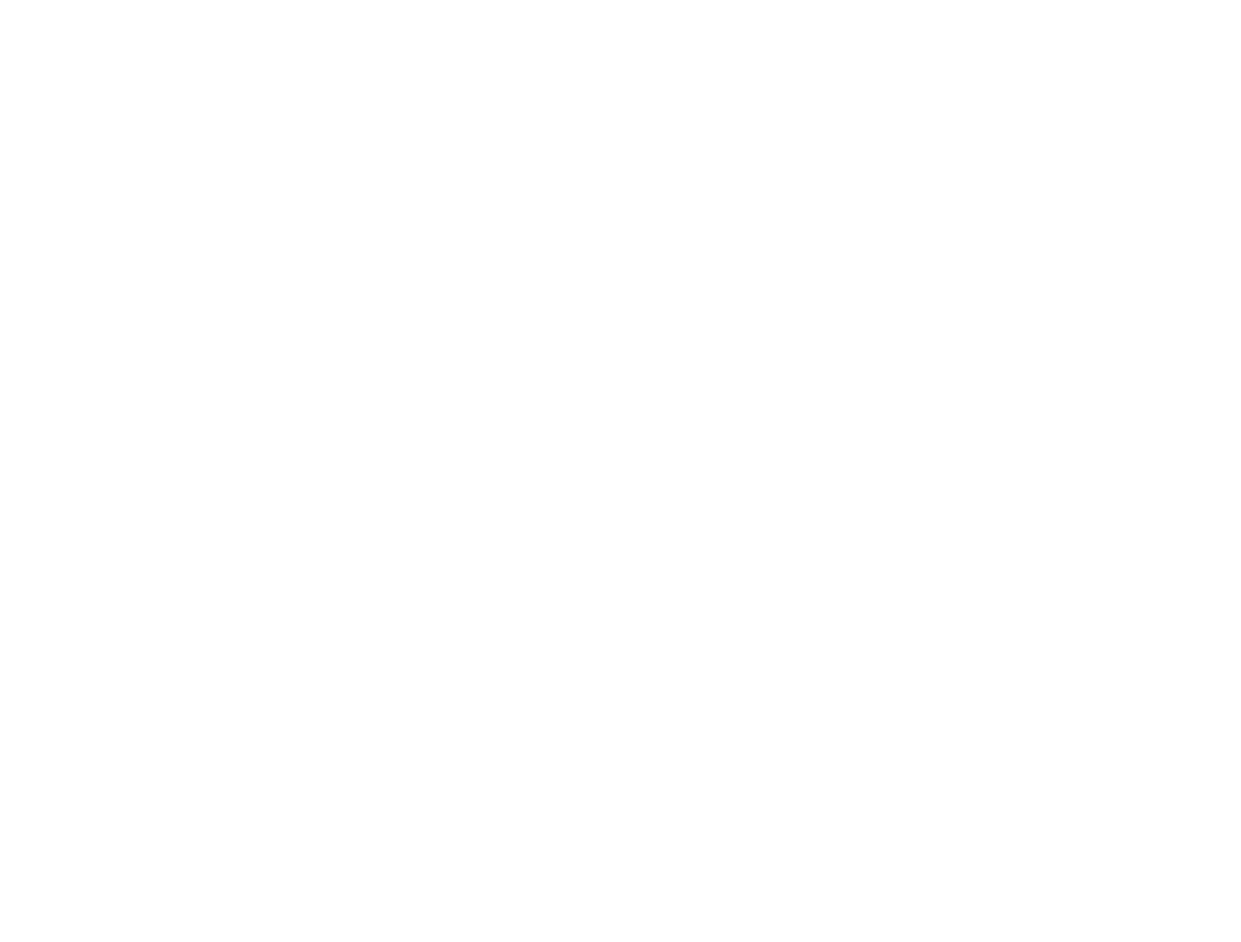
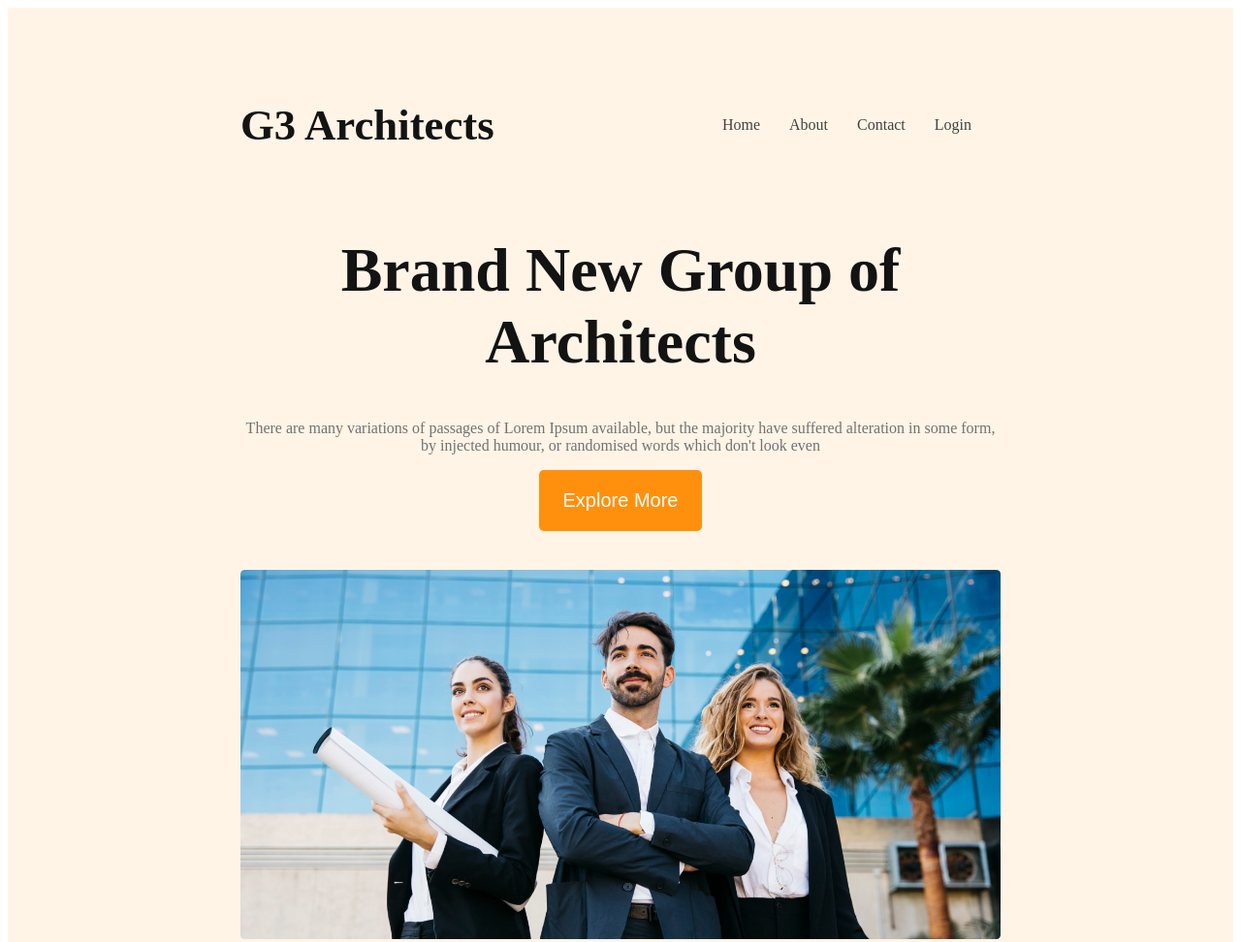
Before and after one commit to Ahasanever/g3-architects-website, a plain HTML site: page index.html in a window 1280 px wide. Shown: the top 972 px of the page at 97% size. Before the commit the page ends 800 px from the top, so only its background shows below. Drawn offline with Linux system fonts and the light colour scheme.

Commit message:
finished header section

```diff
--- a/index.html
+++ b/index.html
@@ -7,6 +7,46 @@
     <title>Document</title>
 </head>
 <body>
+    <!--------------- -----header start---------------- -->
+    <header>
+        <nav>
+            <h3 class="nav-title">G3 Architects</h3>
+            <ul>
+                <li><a href="">Home</a></li>
+                <li><a href="">About</a></li>
+                <li><a href="">Contact</a></li>
+                <li><a href="">Login</a></li>
+            </ul>
+        </nav>
+        <div class="banner">
+            <div class="banner-content">
+                <h1 class="banner-title">Brand New
+                    Group of Architects
+                    </h1>
+                    <p class="banner-description">There are many variations of passages of Lorem Ipsum available, but the majority have suffered alteration in some form, by injected humour, or randomised words which don't look even</p>
+                    <button class="btn-primary">Explore More</button>
+            </div>
 
+                <img src="images/banner.png" alt="">
+        </div>
+
+    </header>
+
+        <!--------------- -----header end---------------- -->
+
+
+        <!--------------- -----main start---------------- -->
+
+
+
+    <main>
+
+    </main>
+
+
+         <!--------------- -----main end---------------- -->
+    <footer>
+
+    </footer>
 </body>
 </html>
--- a/style.css
+++ b/style.css
@@ -0,0 +1,123 @@
+
+/* work sence font */
+<style>
+  @import url('https://fonts.googleapis.com/css2?family=Inconsolata:wght@400;600;700;800&family=Open+Sans:ital,wght@0,400;1,700;1,800&family=PT+Serif:ital,wght@0,700;1,400&family=Poppins:wght@400;500;600;700&family=Space+Mono:wght@700&family=Work+Sans:wght@400;500;600;700;800&display=swap');
+</style>
+
+
+/* -----shared style--------- */
+*{
+    font-family: 'Work Sans', sans-serif;
+    font-family: 'Open Sans', sans-serif;
+}
+
+.btn-primary{
+    border-radius: 5px;
+    background: #FF900E;
+    border:0;
+    color:#fff;
+    font-size:1.25rem;
+    padding:20px 25px;
+
+}
+
+
+/* ---------------header start--------------- */
+header{
+    background: rgba(255, 144, 14, 0.10);
+    padding:50px 240px;
+}
+nav{
+    display:flex;
+    justify-content: space-between;
+    align-items: center;
+}
+
+
+.nav-title{
+    color:#131313;
+    font-size:2.8rem;
+    font-weight: 700;
+
+}
+nav > ul {
+    display:flex
+}
+nav li{
+    list-style: none;
+    margin-right: 30px;
+    font-weight:500;
+    font-size:1rem;
+}
+nav li a{
+    text-decoration: none;
+    color:#424242
+
+}
+
+/* -----------banner style start----------- */
+    .banner-content{
+        max-width: 800px;
+        text-align: center;
+        margin: 0 auto;
+    }
+    .banner-title{
+        font-size:4rem;
+        font-weight:700;
+        color:#131313;
+    }
+    .banner-description{
+        color:#727272;
+
+    }
+    .banner img{
+        width:100%;
+        margin-top:40px;
+    }
+
+
+
+
+/* -----------banner style end----------- */
+
+
+/* ---------------header start--------------- */
+
+
+
+
+
+/* -------responsive mobile start---------- */
+@media screen and (max-width:576px) {
+
+    header{
+        padding:15px;
+    }
+    nav{
+        flex-direction: column;
+    }
+
+}
+
+
+
+
+
+/* -------responsive mobile end---------- */
+
+/* -------responsive tablet start---------- */
+
+    @media screen and (min-width:576px) and (max-width:960px) {
+
+            nav{
+                flex-direction: column;
+            }
+            header{
+                padding:40px;
+            }
+    }
+
+
+
+
+/* -------responsive tablet start---------- */
```
